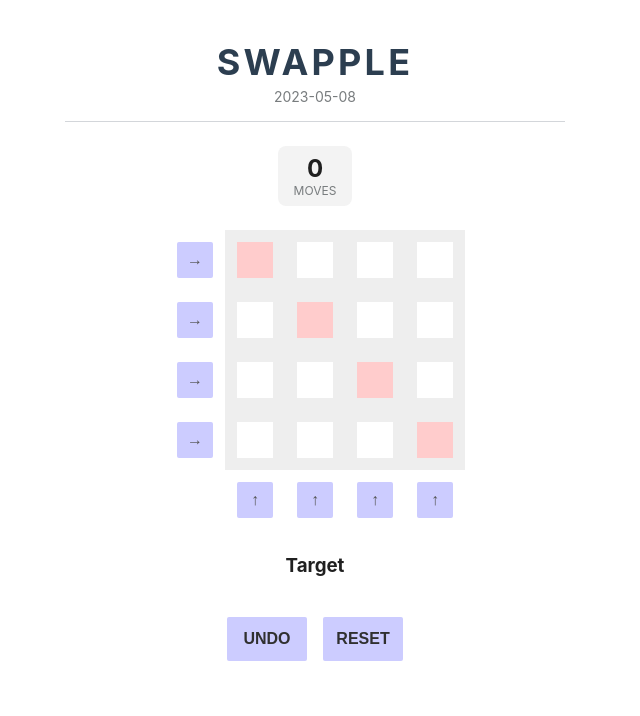
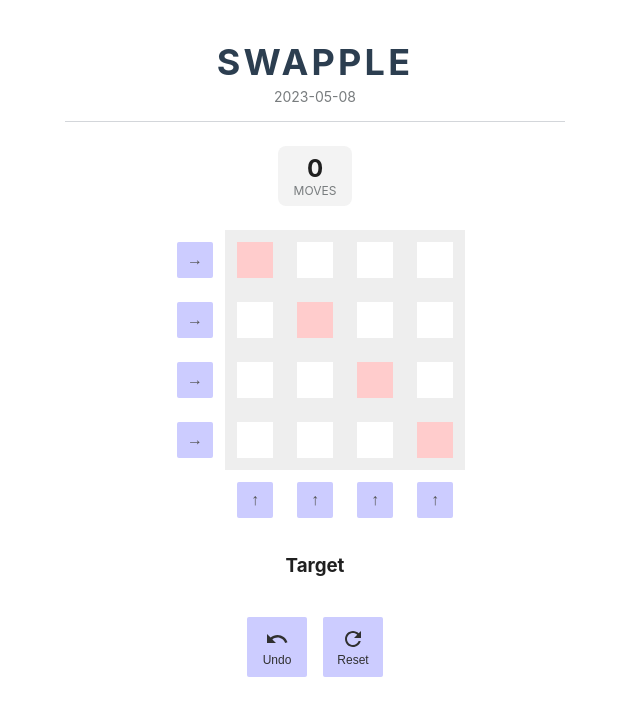
Before and after one commit to fuglede/swapple, a Vue app: page / in a window 1280 px wide. Shown: the top 716 px of the page, without its empty margins (325-965 px from the left). Built offline with nearby package versions, Linux system fonts and the light colour scheme.

Commit message:
Use SVG in undo/reset buttons

```diff
--- a/src/components/SwappleMain.vue
+++ b/src/components/SwappleMain.vue
@@ -51,8 +51,18 @@
     </div>
 
     <div class="button-container">
-      <button class="actionbutton" @click="undo">Undo</button>
-      <button class="actionbutton" @click="reset">Reset</button>
+      <button class="actionbutton" @click="undo" title="Undo last move" aria-label="Undo last move">
+        <svg xmlns="http://www.w3.org/2000/svg" viewBox="0 0 24 24" width="24" height="24">
+          <path fill="currentColor" d="M12.5 8c-2.65 0-5.05 1-6.9 2.6L2 7v9h9l-3.62-3.62c1.39-1.16 3.16-1.88 5.12-1.88 3.54 0 6.55 2.31 7.6 5.5l2.37-.78C21.08 11.03 17.15 8 12.5 8z"/>
+        </svg>
+        <span class="button-label">Undo</span>
+      </button>
+      <button class="actionbutton" @click="reset" title="Reset puzzle" aria-label="Reset puzzle">
+        <svg xmlns="http://www.w3.org/2000/svg" viewBox="0 0 24 24" width="24" height="24">
+          <path fill="currentColor" d="M17.65 6.35C16.2 4.9 14.21 4 12 4c-4.42 0-7.99 3.58-7.99 8s3.57 8 7.99 8c3.73 0 6.84-2.55 7.73-6h-2.08c-.82 2.33-3.04 4-5.65 4-3.31 0-6-2.69-6-6s2.69-6 6-6c1.66 0 3.14.69 4.22 1.78L13 11h7V4l-2.35 2.35z"/>
+        </svg>
+        <span class="button-label">Reset</span>
+      </button>
     </div>
   </div>
 </template>
@@ -327,13 +337,20 @@ h1 {
 }
 
 .actionbutton {
-  height: 44px;
-  width: 80px;
-  font-weight: bold;
-  text-transform: uppercase;
+  height: 60px;
+  width: 60px;
+  display: flex;
+  flex-direction: column;
+  align-items: center;
+  justify-content: center;
   background: hsl(240, 100%, 90%);
   color: #303030;
   border: none;
+  gap: 2px;
+}
+
+.button-label {
+  font-size: 12px;
 }
 
 button {
```
